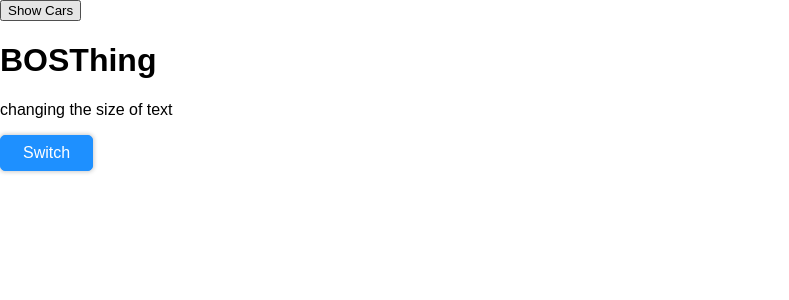
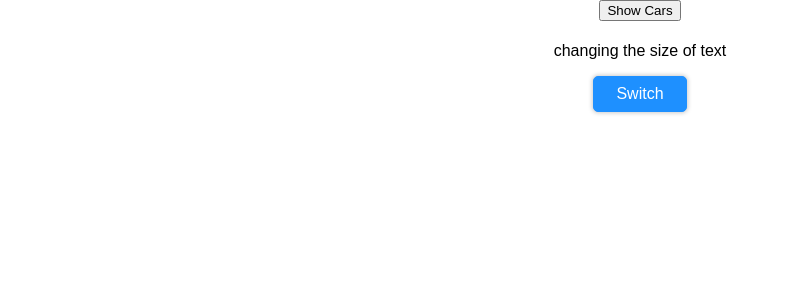
Before and after one commit to Aum-S2/React-Ls-In-Progress, a React app: page / in a window 1280 px wide. Shown: the top 300 px of the page, without its empty margins (0-789 px from the left). Built offline with nearby package versions, Linux system fonts and the light colour scheme.

Commit message:
changed withClass and added hoc thing

```diff
--- a/src/components/Cars/Car/Car.js
+++ b/src/components/Cars/Car/Car.js
@@ -1,6 +1,7 @@
 import React, { Component } from 'react';
 import classes from './Car.css';
-import WithClass from '../../../hoc/WithClass';
+import withClass from '../../../hoc/withClass';
+import ReactAux from '../../../hoc/ReactAux';
 
 
 class Car extends Component {
@@ -20,11 +21,11 @@ class Car extends Component {
   render() {
     console.log('[Car.js] Inside render()');
     return (
-      <WithClass classes={classes.Car}>
+      <ReactAux>
         <p onClick={this.props.click}>this car is {this.props.name} and been released in year {this.props.yearReleased}</p>
         <p>{this.props.children}</p>
         <input type='text' onChange={this.props.changed} value={this.props.name} />
-      </WithClass>
+      </ReactAux>
     )
     /* return [
       <p key="1" onClick={this.props.click}>this car is {this.props.name} and been released in year {this.props.yearReleased}</p>,
@@ -35,4 +36,4 @@ class Car extends Component {
 
 };
 
-export default Car;
+export default withClass(Car, classes.Car);
--- a/src/containers/App.js
+++ b/src/containers/App.js
@@ -2,7 +2,8 @@ import React, { PureComponent } from 'react';
 import classes from './App.css';
 import Cars from '../components/Cars/Cars';
 import Cockpit from '../components/Cockpit/Cockpit';
-import WithClass from '../hoc/WithClass';
+import ReactAux from '../hoc/ReactAux';
+import withClass from '../hoc/withClass';
 
 
 class App extends PureComponent {
@@ -87,17 +88,17 @@ class App extends PureComponent {
     }
 
     return (
-      <WithClass classes={classes.App}>
-        <button onClick={() => {this.setState({showCars: true})}}>Show Cars</button>
+      <ReactAux>
+        <button onClick={() => { this.setState({ showCars: true }) }}>Show Cars</button>
         <Cockpit
           appTitle={this.props.title}
           showCars={this.state.showCars}
           cars={this.state.cars}
-          clicked={this.toggleCarsHandler}/>
+          clicked={this.toggleCarsHandler} />
         {cars}
-      </WithClass>
+      </ReactAux>
     );
   }
 }
 
-export default App;
+export default withClass(App, classes.App);
--- a/src/hoc/WithClass.js
+++ b/src/hoc/WithClass.js
@@ -1,9 +1,11 @@
-import React from 'react'
+import React from 'react';
 
-const withClass = (props) => (
-  <div className={props.Classes}>
-    {props.children}
-  </div>
-);
+const withClass = (WrappedComponent, className) => {
+  return (props) => (
+    <div className={className}>
+      <WrappedComponent />
+    </div>
+  )
+}
 
 export default withClass;
```
